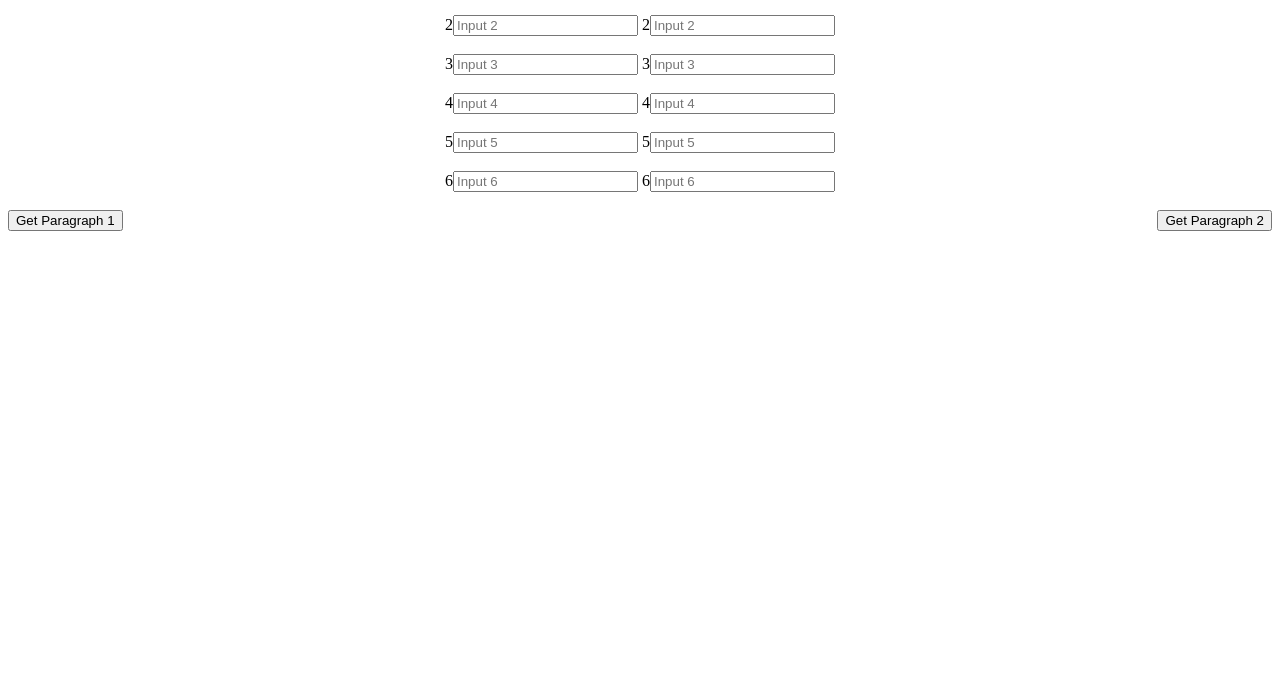
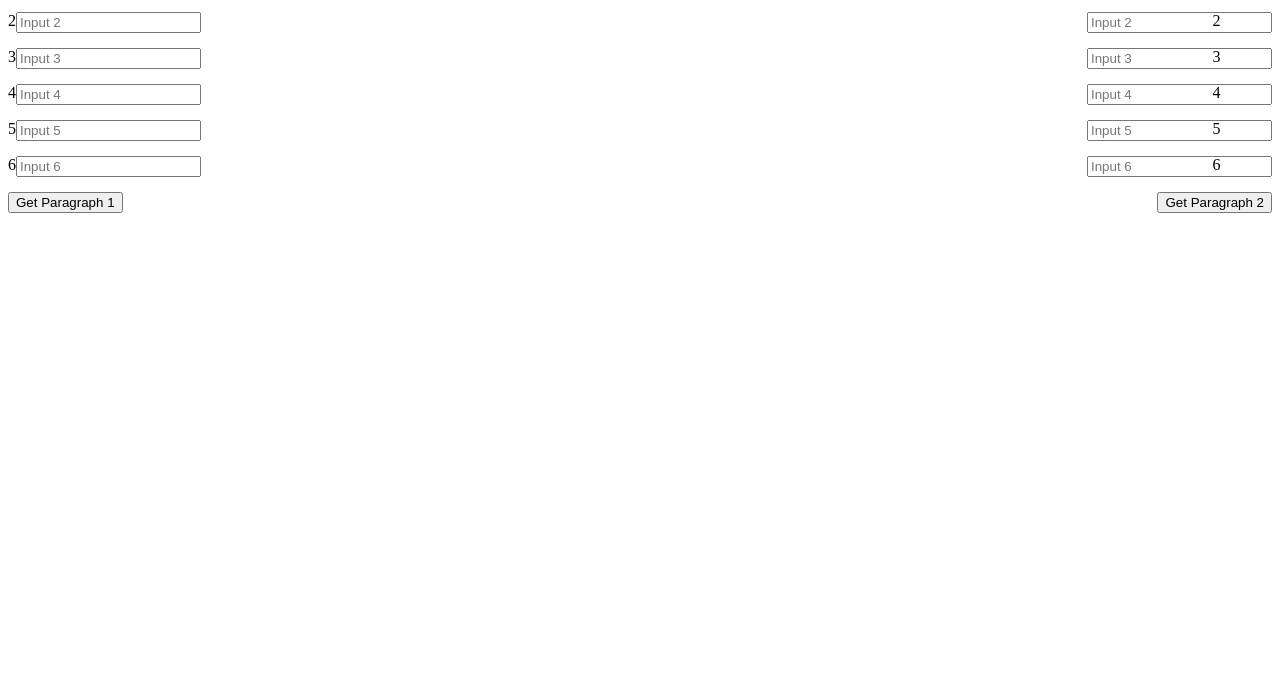
Before and after one commit to Avneet-Randhawa/Project-80, a plain HTML site: page index.html in a window 1280 px wide. Shown: the part 126-800 px from the top of the page. Drawn offline with Linux system fonts and the light colour scheme.

Commit message:
Update style.css

```diff
--- a/style.css
+++ b/style.css
@@ -10,6 +10,15 @@ body{
     }
 #b{
     float: right;
+}
+.left{
+    float: left;
+}
+.right{
+    float: right;
+}
+.right_sn{
+    margin-right: -1145px;
 }
 #get-1{
     float: left;
```
